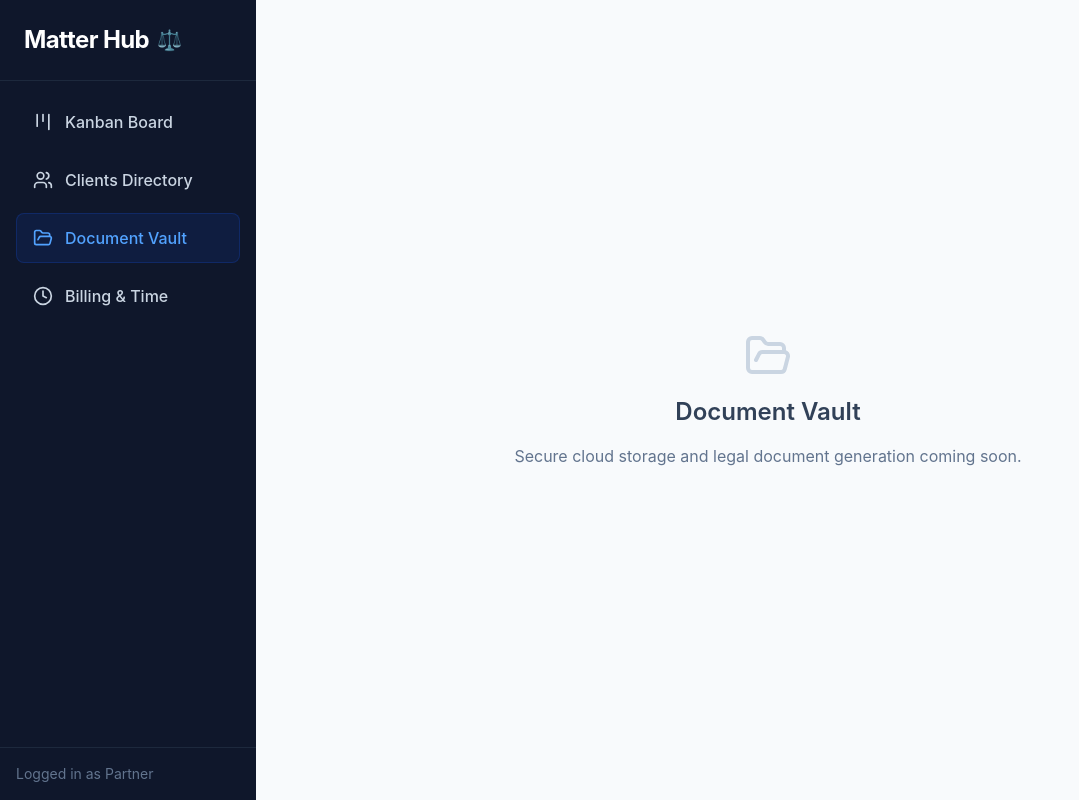
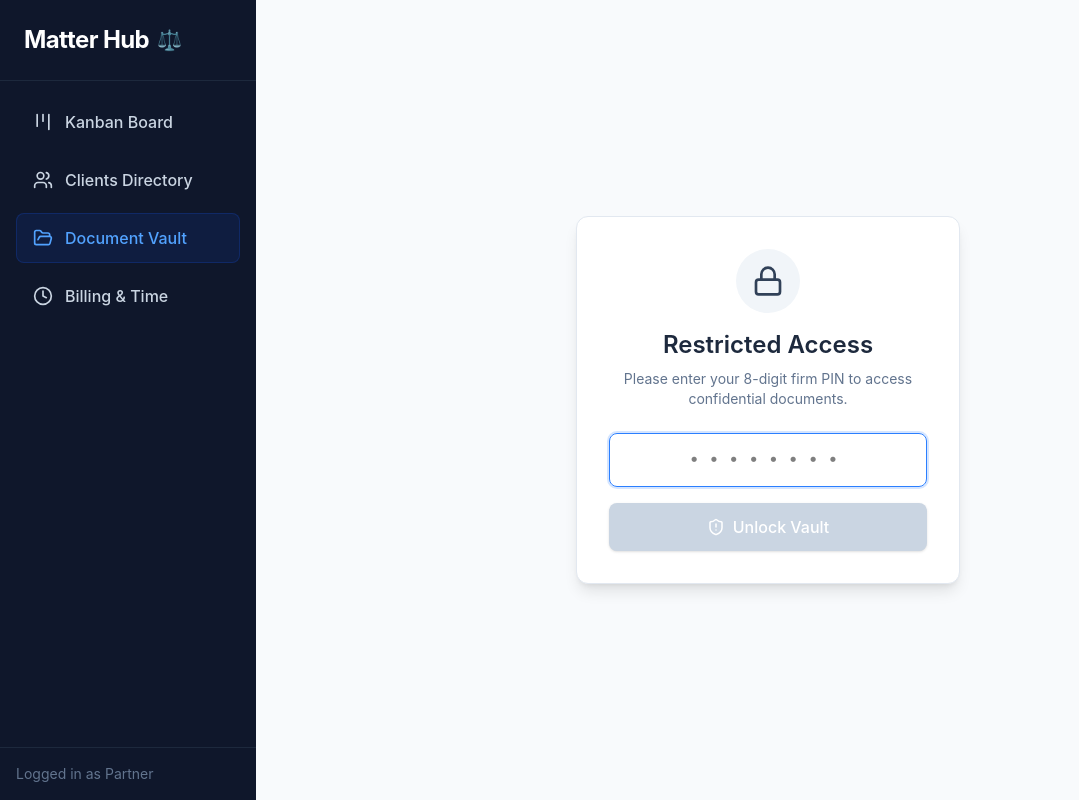
Before and after one commit to noshankjain/matter-hub, a React (Vite) app in the folder frontend/: page /vault in a window 1280 px wide. Shown: the whole page, without its empty margins (0-1079 px from the left). Built offline with nearby package versions, Linux system fonts and the light colour scheme.

Commit message:
feat: Add 8-digit PIN security popup to Document Vault

```diff
--- a/frontend/src/pages/Vault.tsx
+++ b/frontend/src/pages/Vault.tsx
@@ -1,8 +1,68 @@
-import { FolderOpen } from 'lucide-react';
+import { useState } from 'react';
+import { FolderOpen, Lock, ShieldAlert } from 'lucide-react';
 
 export default function Vault() {
+  const [isLocked, setIsLocked] = useState(true);
+  const [pin, setPin] = useState('');
+  const [error, setError] = useState('');
+
+  const CORRECT_PIN = '12345678';
+
+  const handleUnlock = (e: React.FormEvent) => {
+    e.preventDefault();
+    if (pin === CORRECT_PIN) {
+      setIsLocked(false);
+      setError('');
+    } else {
+      setError('Invalid PIN. Access denied.');
+      setPin('');
+    }
+  };
+
+  if (isLocked) {
+    return (
+      <div className="flex flex-col items-center justify-center h-full relative">
+        <div className="bg-white p-8 rounded-xl shadow-lg border border-slate-200 max-w-sm w-full text-center z-10">
+          <div className="bg-slate-100 w-16 h-16 rounded-full flex items-center justify-center mx-auto mb-4">
+            <Lock size={32} className="text-slate-700" />
+          </div>
+          <h2 className="text-2xl font-semibold text-slate-800 mb-2">Restricted Access</h2>
+          <p className="text-sm text-slate-500 mb-6">
+            Please enter your 8-digit firm PIN to access confidential documents.
+          </p>
+
+          <form onSubmit={handleUnlock} className="flex flex-col gap-4">
+            <div>
+              <input
+                type="password"
+                maxLength={8}
+                value={pin}
+                onChange={(e) => setPin(e.target.value)}
+                placeholder="••••••••"
+                className="w-full px-4 py-3 rounded-lg border border-slate-300 focus:border-blue-500 focus:ring-2 focus:ring-blue-500/20 outline-none transition-all text-center tracking-[0.5em] text-lg font-mono"
+                autoFocus
+              />
+              {error && <p className="text-red-500 text-sm mt-2">{error}</p>}
+            </div>
+            <button
+              type="submit"
+              disabled={pin.length !== 8}
+              className="bg-slate-900 hover:bg-slate-800 disabled:bg-slate-300 text-white px-5 py-3 rounded-lg font-medium shadow-sm transition-colors w-full flex items-center justify-center gap-2"
+            >
+              <ShieldAlert size={18} />
+              Unlock Vault
+            </button>
+          </form>
+        </div>
+      </div>
+    );
+  }
+
   return (
     <div className="flex flex-col items-center justify-center h-full text-slate-500 space-y-4">
+      <div className="bg-green-50 text-green-700 px-4 py-2 rounded-full text-sm font-medium mb-4 flex items-center gap-2 border border-green-200">
+        <ShieldAlert size={16} /> Secure Session Active
+      </div>
       <FolderOpen size={48} className="text-slate-300" />
       <h2 className="text-2xl font-semibold text-slate-700">Document Vault</h2>
       <p>Secure cloud storage and legal document generation coming soon.</p>
```
